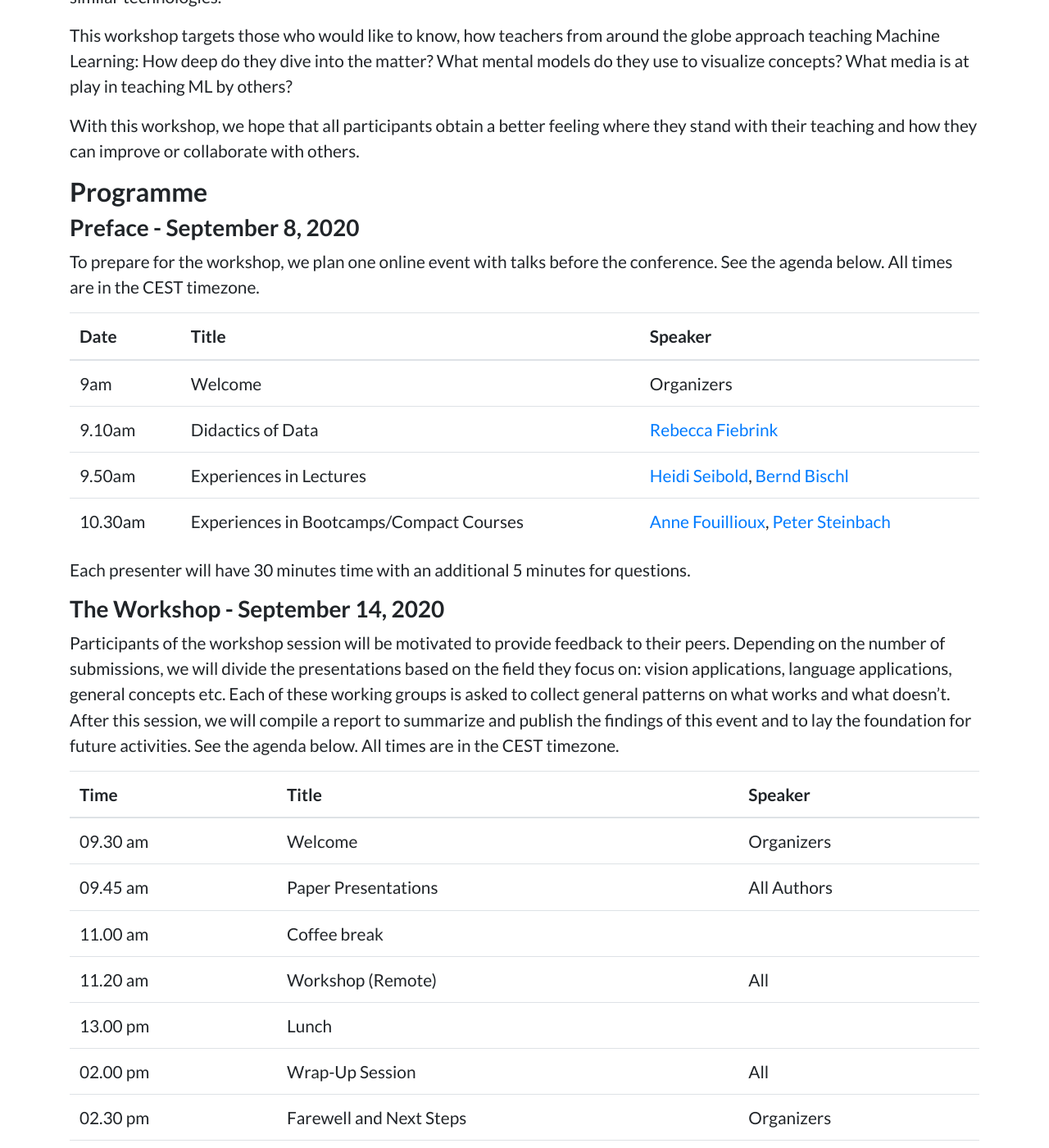
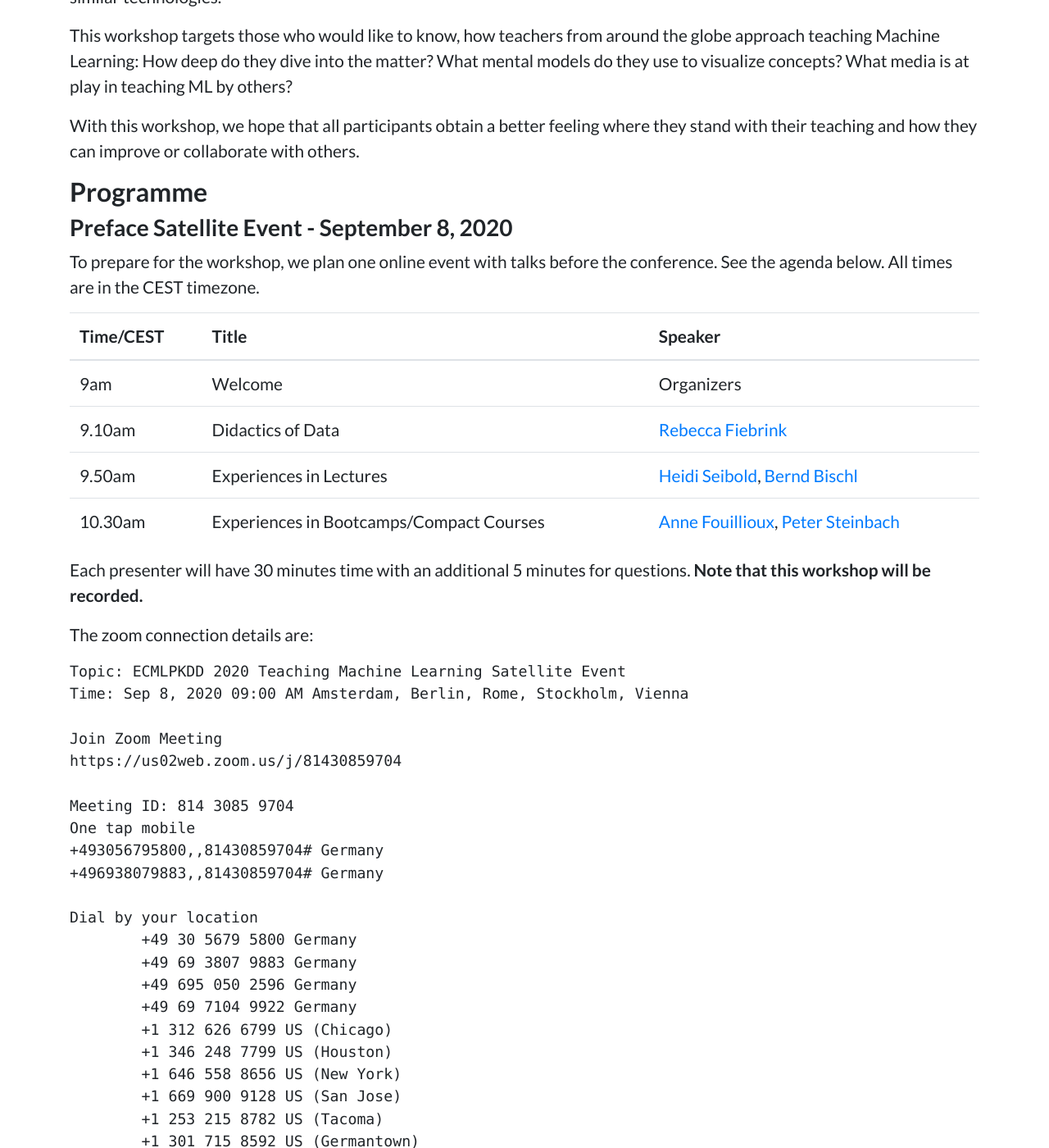
Before and after one commit to teaching-ml/2020, a Jekyll site: the page built from index.md, in a window 1280 px wide and 1400 px high, scrolled down 1192 px. Shown: the whole window at 82% size. Built offline with Jekyll 4.4.1, drawn with Linux system fonts in a browser that asks for light colours; some of the changed text lies outside the part shown.

Commit message:
connection details for satellite event

````diff
--- a/index.md
+++ b/index.md
@@ -19,35 +19,64 @@
 
 ## Programme
 
-### Preface - September 8, 2020
+### Preface Satellite Event - September 8, 2020
 
 To prepare for the workshop, we plan one online event with talks before the conference. See the agenda below. All times are in the CEST timezone.
 
-| Date | Title                                          | Speaker             |
+| Time/CEST | Title                                          | Speaker             |
 | :--      | :--                                            | :--                 |
 | 9am | Welcome                                        | Organizers          |
 | 9.10am | Didactics of Data                              | [Rebecca Fiebrink](https://www.doc.gold.ac.uk/~mas01rf/homepage/)    |
 | 9.50am | Experiences in Lectures                        | [Heidi Seibold](http://www.compstat.statistik.uni-muenchen.de/people/seibold/), [Bernd Bischl](https://www.compstat.statistik.uni-muenchen.de/people/bischl/) |
 | 10.30am | Experiences in Bootcamps/Compact Courses       | [Anne Fouillioux](https://www.mn.uio.no/geo/english/people/adm/annefou/), [Peter Steinbach](https://github.com/psteinb/) |
 
-Each presenter will have 30 minutes time with an additional 5 minutes for questions.
+Each presenter will have 30 minutes time with an additional 5 minutes for questions. **Note that this workshop will be recorded.**
+
+The zoom connection details are:
+
+```
+Topic: ECMLPKDD 2020 Teaching Machine Learning Satellite Event
+Time: Sep 8, 2020 09:00 AM Amsterdam, Berlin, Rome, Stockholm, Vienna
+
+Join Zoom Meeting
+https://us02web.zoom.us/j/81430859704
+
+Meeting ID: 814 3085 9704
+One tap mobile
++493056795800,,81430859704# Germany
++496938079883,,81430859704# Germany
+
+Dial by your location
+        +49 30 5679 5800 Germany
+        +49 69 3807 9883 Germany
+        +49 695 050 2596 Germany
+        +49 69 7104 9922 Germany
+        +1 312 626 6799 US (Chicago)
+        +1 346 248 7799 US (Houston)
+        +1 646 558 8656 US (New York)
+        +1 669 900 9128 US (San Jose)
+        +1 253 215 8782 US (Tacoma)
+        +1 301 715 8592 US (Germantown)
+Meeting ID: 814 3085 9704
+Find your local number: https://us02web.zoom.us/u/kb8M4CMyCw
+```
 
 ### The Workshop - September 14, 2020
 
 Participants of the workshop session will be motivated to provide feedback to their peers. Depending on the number of submissions, we will divide the presentations based on the field they focus on: vision applications, language applications, general concepts etc. Each of these working groups is asked to collect general patterns on what works and what doesn't. After this session, we will compile a report to summarize and publish the findings of this event and to lay the foundation for future activities. See the agenda below. All times are in the CEST timezone.
 
-| Time     | Title                                          | Speaker             |
-| :--      | :--                                            | :--                 |
-| 09.30 am | Welcome                                        | Organizers          |
-| 09.45 am | Paper Presentations                            | All Authors         |
-| 11.00 am | Coffee break                                   |                     |
-| 11.20 am | Workshop (Remote)                              | All                 |
-| 13.00 pm | Lunch                                          |                     |
-| 02.00 pm | Wrap-Up Session                                | All                 |
-| 02.30 pm | Farewell and Next Steps                        | Organizers          |
-| 02.45 pm | End                                            |                     |
+| Time/CEST | Title                   | Speaker     |
+| :--       | :--                     | :--         |
+| 09.30 am  | Welcome                 | Organizers  |
+| 09.45 am  | Paper Presentations     | All Authors |
+| 11.00 am  | Coffee break            |             |
+| 11.20 am  | Workshop (Remote)       | All         |
+| 13.00 pm  | Lunch                   |             |
+| 02.00 pm  | Wrap-Up Session         | All         |
+| 02.30 pm  | Farewell and Next Steps | Organizers  |
+| 02.45 pm  | End                     |             |
 
-Please note that this will be a virtual workshop.
+Please note that this will be a virtual workshop only.
 
 ## Topics Covered
 
````
